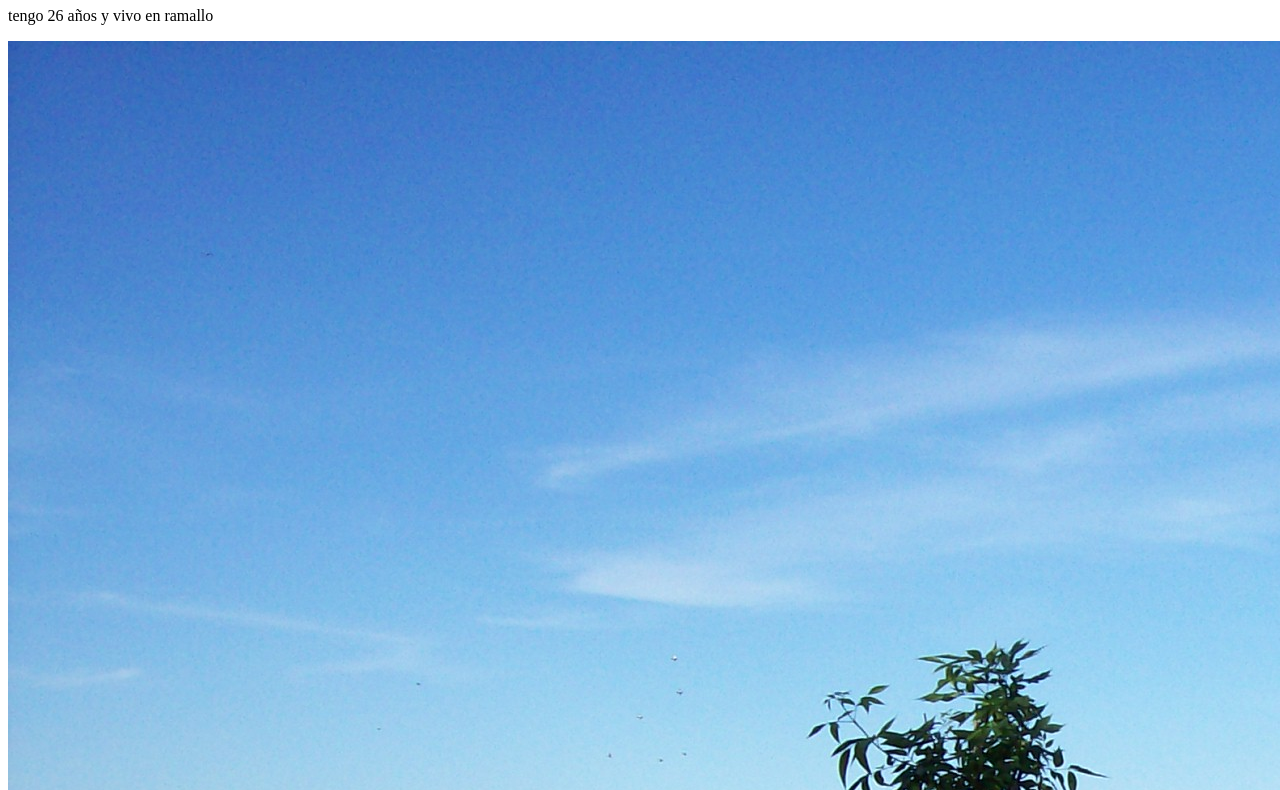
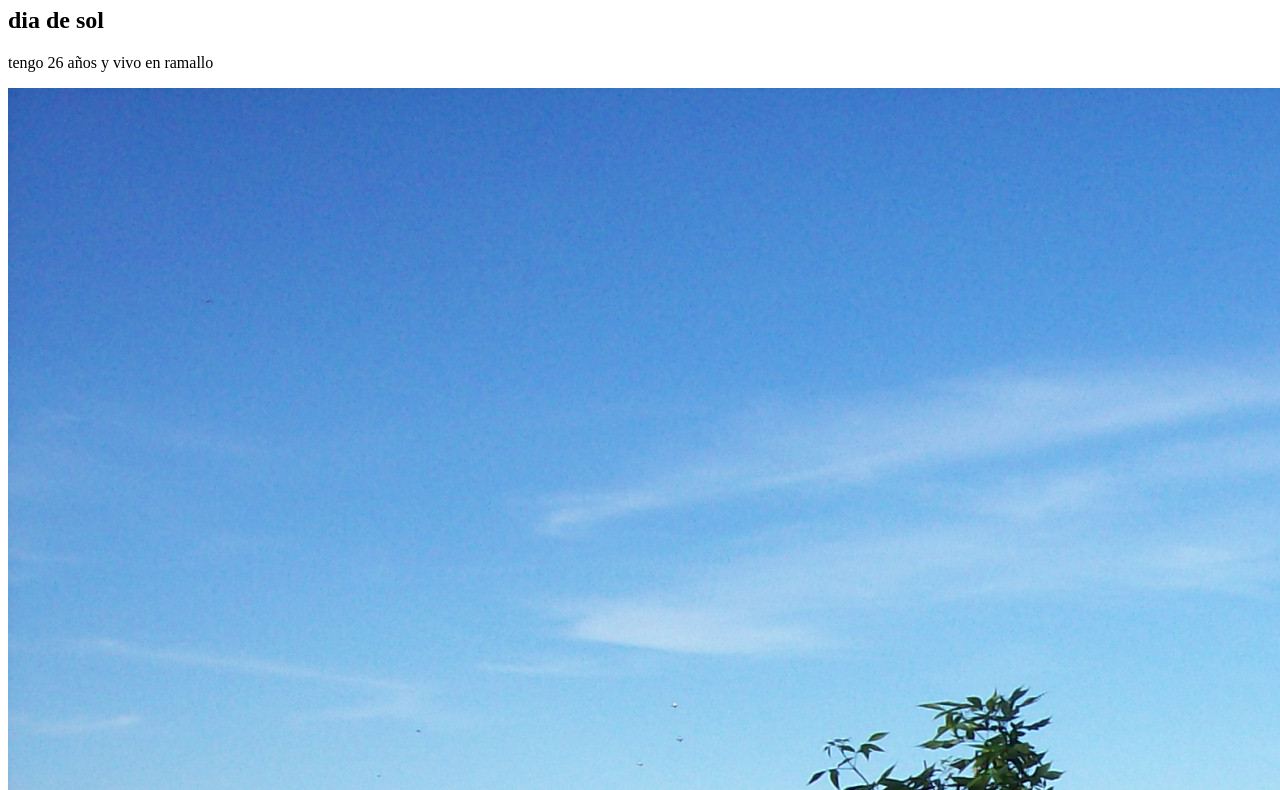
Before and after one commit to JuanaHulgich/repo-de-prueba, a plain HTML site: page Index.html in a window 1280 px wide. Shown: the part 73-863 px from the top of the page. Drawn offline with Linux system fonts and the light colour scheme.

Commit message:
agrega subtitulo

```diff
--- a/Index.html
+++ b/Index.html
@@ -9,6 +9,7 @@
 </head>
 <body>
     <h1>hola soy juana</h1>
+    <h2>dia de sol</h2>
     <p>tengo 26 años y vivo en ramallo</p>
     <img src="./img/Ramallo_beach.jpg" alt="playa de ramallo">
 </body>
```
